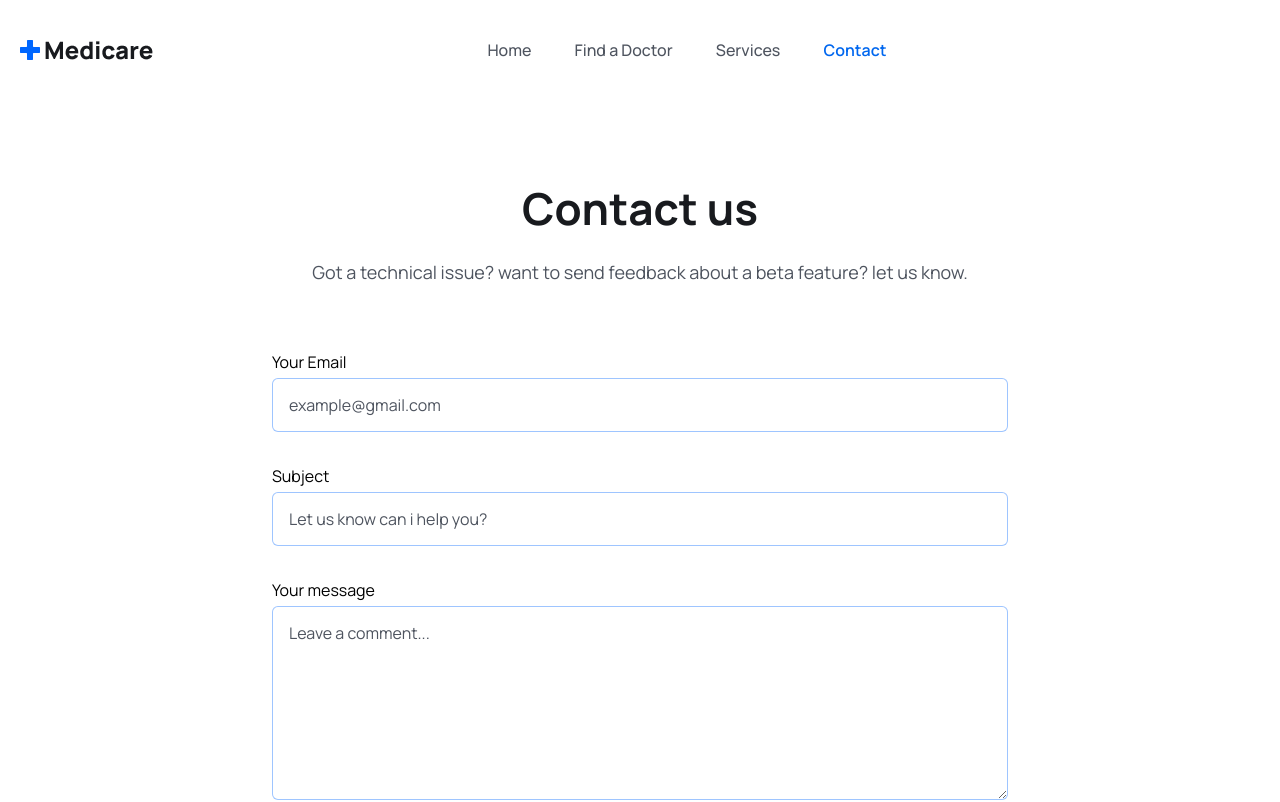
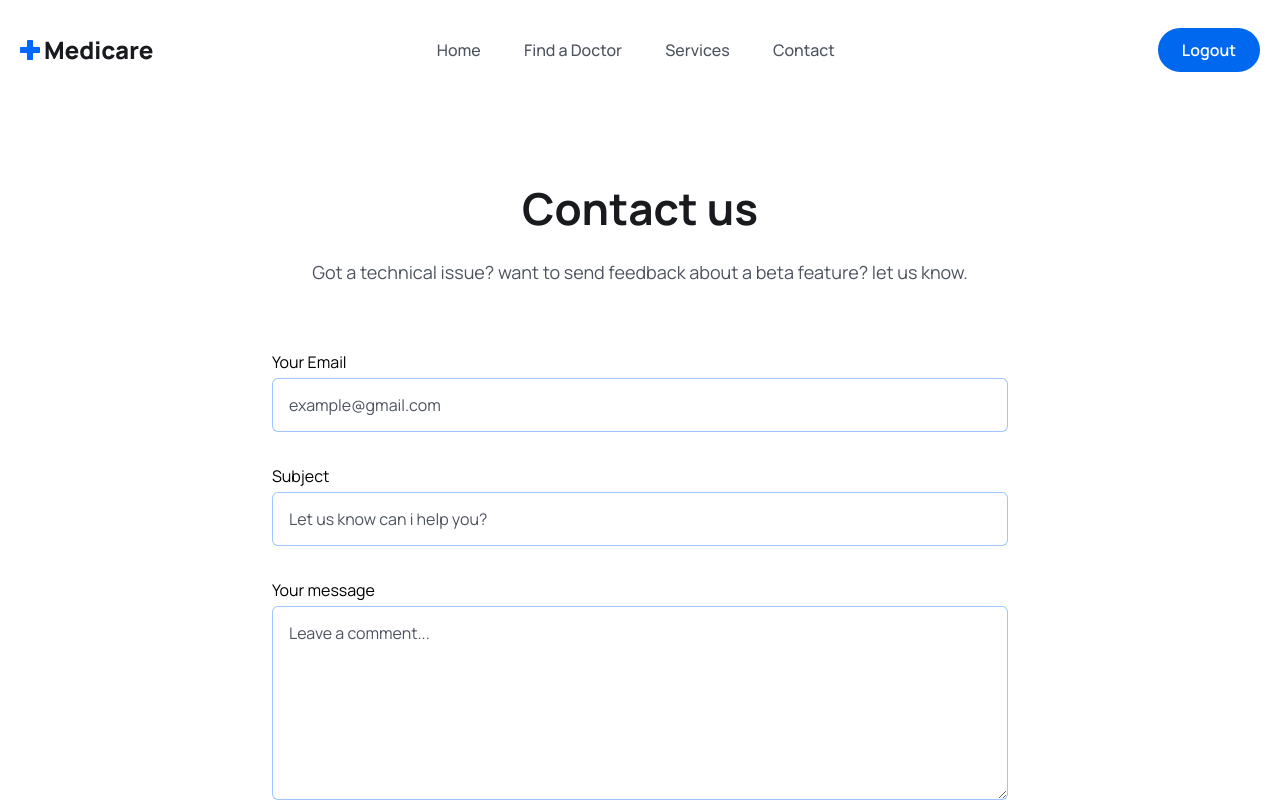
Before and after one commit to SANYA12SHARMA/MEDICARE, a React (Vite) app in the folder frontend/: page /contact in a window 1280 px wide. Shown: the top 802 px of the page. Built offline with nearby package versions, Linux system fonts and the light colour scheme; sample sign-in values are in the browser's storage.

Commit message:
Added logout button on home page

```diff
--- a/frontend/src/Dashboard/doctor-account/Tabs.jsx
+++ b/frontend/src/Dashboard/doctor-account/Tabs.jsx
@@ -8,7 +8,6 @@ const Tabs = ({ tab, setTab }) => {
     const navigate = useNavigate();
 
     const handleLogout = () => {
-        console.log('btn');
         dispatch({ type: "LOGOUT" });
         navigate("/login"); // Corrected this line
     };
--- a/frontend/src/components/Header/Header.jsx
+++ b/frontend/src/components/Header/Header.jsx
@@ -3,6 +3,8 @@ import logo from '../../assets/images/logo.png';
 import {NavLink,Link} from 'react-router-dom';
 import { authContext} from '../../context/AuthContext.jsx';
 import {BiMenu} from 'react-icons/bi';
+import { useNavigate } from 'react-router-dom';
+
 const navLinks = [
   { path: "/home", display: 'Home' },
   { path: "/doctors", display: 'Find a Doctor' },
@@ -11,15 +13,23 @@ const navLinks = [
 ];
 
 const Header = () => {
+  const { dispatch } = useContext(authContext);
+  const navigate = useNavigate();
+
+  const handleLogout = () => {
+    dispatch({ type: "LOGOUT" });
+    navigate("/home");
+  };
 
   const headerRef = useRef(null);
-  const menuRef  = useRef(null);
-  const {user,role,token} = useContext(authContext);
+  const menuRef = useRef(null);
+  const { user, role, token } = useContext(authContext);
+
   const handleStickyHeader = () => {
     window.addEventListener('scroll', () => {
-      if(document.body.scrollTop > 80 || document.documentElement.scrollTop > 80){
+      if (document.body.scrollTop > 80 || document.documentElement.scrollTop > 80) {
         headerRef.current.classList.add('sticky_header');
-      }else{
+      } else {
         headerRef.current.classList.remove('sticky_header');
       }
     })
@@ -27,64 +37,61 @@ const Header = () => {
 
   useEffect(() => {
     handleStickyHeader();
-    return () => window.removeEventListener('scroll',handleStickyHeader);
-  })
+    return () => window.removeEventListener('scroll', handleStickyHeader);
+  }, []);
+
 
   const toggleMenu = () => menuRef.current.classList.toggle('show_menu');
+
   return (
     <header className='header flex items-center' ref={headerRef}>
       <div className='container'>
         <div className='flex items-center justify-between'>
           <img src={logo} alt=""/>
           {/* =============Menu============ */}
-    <div className='navigation' ref={menuRef} >
+          <div className='navigation' ref={menuRef}>
             <ul className='menu flex items-center gap-[2.7rem]'>
-    {
-      navLinks.map((link)=>(
-        <li>
-          <NavLink to={link.path}
-          className={navClass => navClass.isActive ? 'text-primaryColor text-[16px] font-[600]' : 'text-textColor text-[16px]  font-[500] hover:text-primaryColor'}
+              {navLinks.map((link) => (
+                <li key={link.path}> {/* Added key prop for each list item */}
+                  <NavLink
+                    to={link.path}
+                    activeClassName='text-primaryColor text-[16px] font-[600]'
+                    className='text-textColor text-[16px] font-[500] hover:text-primaryColor'
                   >
                     {link.display}
                   </NavLink>
                 </li>
-      ))
-    }
+              ))}
             </ul>
-
           </div>
           {/* =============nav right============ */}
           <div className='flex items-center gap-4'>
-    {
-      token && user ?
-      (<div>
-      <Link to={`${role==='doctor' ? '/doctors/profile/me':'/users/profile/me'}`}></Link>
-      </div>)
-      :
-      (
+            <span className='md:invisible' onClick={toggleMenu}>
+              <BiMenu className='w-6 h-6 cursor-pointer'/>
+            </span>
+            {token && user ? (
+              <div>
+                <Link to={`${role === 'doctor' ? '/doctors/profile/me' : '/users/profile/me'}`}>
+                  <button
+                    onClick={handleLogout}
+                    className="bg-primaryColor px-6 text-white font-[600] h-[44px] flex items-center justify-center rounded-[50px]"
+                  >
+                    Logout
+                  </button>
+                </Link>
+              </div>
+            ) : (
               <Link to='/login'>
                 <button className='bg-primaryColor px-6 text-white font-[600] h-[44px] flex items-center justify-center rounded-[50px]'>
                   Login
                 </button>
               </Link>
-      )
-    }
-
-
-
-
-      <span className='md:invisible' onClick={toggleMenu}>
-      <BiMenu className='w-6 h-6 cursor-pointer'/>
-      </span>
+            )}
           </div>
-
         </div>
-
-
-
       </div>
     </header>
-  )
-}
+  );
+};
 
-export default Header
+export default Header;
```
Lines whose indentation alone changed are shown as unchanged.
